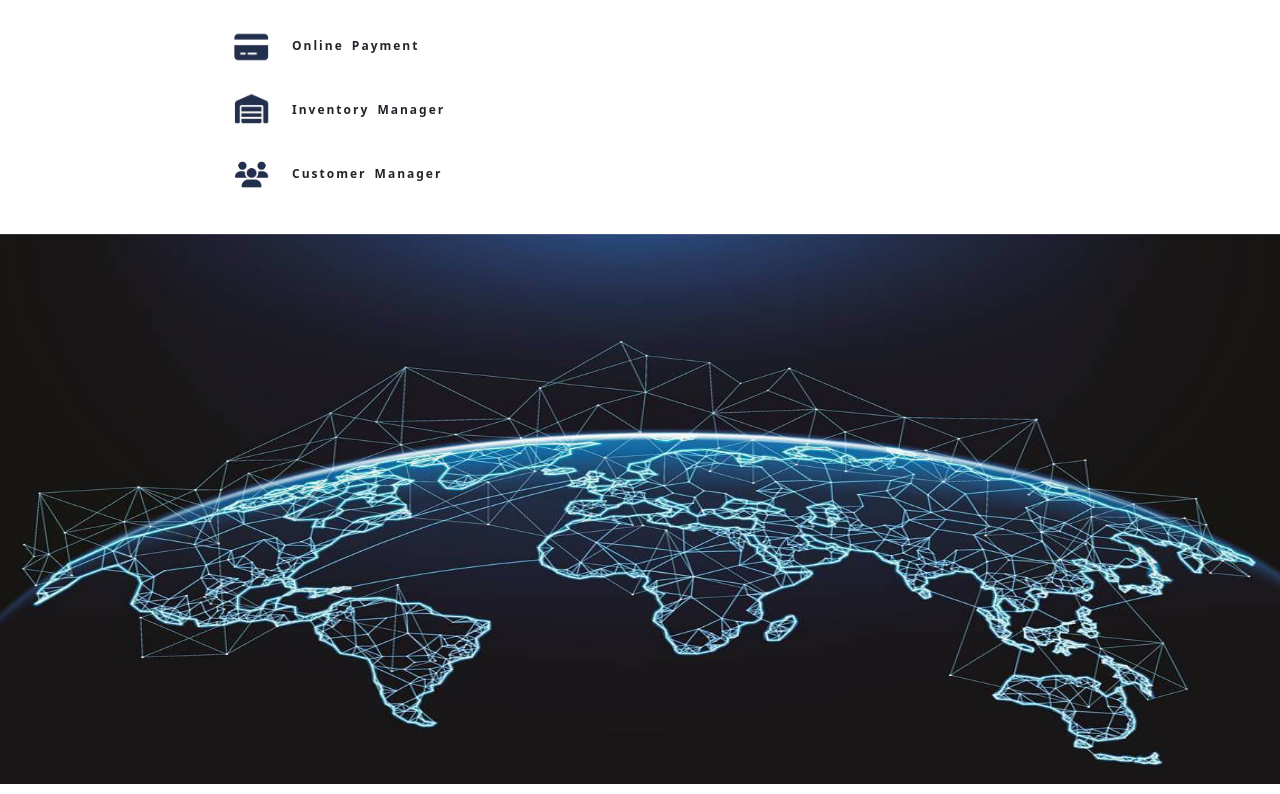
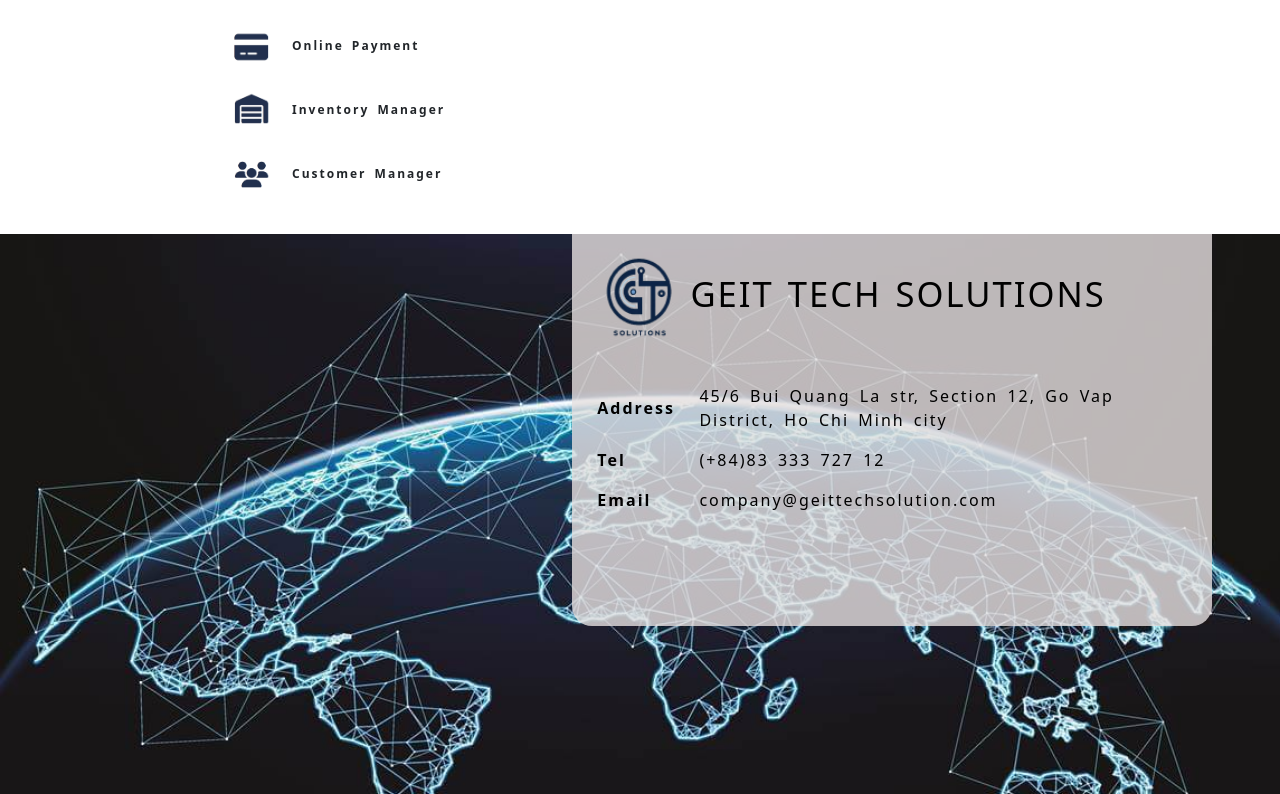
Before and after one commit to GeiT-Tech-Solutions/landing-page, a React (Create React App) app: page / in a window 1280 px wide. Shown: the part 3128-3922 px from the top of the page. Built offline with nearby package versions, Linux system fonts and the light colour scheme.

Commit message:
Done footer 90%

```diff
--- a/src/assets/styles/components/Footer.scss
+++ b/src/assets/styles/components/Footer.scss
@@ -1,5 +1,46 @@
 .img-footer {
     margin-top: 35px;
     width: 100%;
-    height: 550px;
+    height: 29vw;
 }
+
+.footer-background {
+    background-image: url("../../images/Footer/footer-bg.jpg");
+    background-size: cover;
+    background-position: center;
+    background-repeat: no-repeat;
+    height: 70vh;
+    position: relative;
+    margin-top: 2.7vw;
+
+    .footer-bg-content {
+        background: rgba($color: #e6e0e0, $alpha: 0.8);
+        color: black;
+        position: absolute;
+        width: 50%;
+        height: 70%;
+        top: 0;
+        right: 5.3vw;
+        padding: 1.05vw 5%;
+        margin-left: 12.5%;
+        border-radius: 0 0 20px 20px;
+        .contact-footer-overlay{
+            padding: 0;
+            margin: 0;
+            margin-top: 2.78vw;
+            margin-left: -2.1vw;
+        }
+        .resizeIconFooter {
+            width: 7.9vw;
+            height:7.9vw;
+         }
+        .footer-icon-title{
+           font-size: 2.7vw;
+        }
+        .contact-footer{
+            .contact-footer-para{
+                margin-left: 1vw;
+            }
+        }
+    }
+}
--- a/src/components/Footer.js
+++ b/src/components/Footer.js
@@ -1,11 +1,52 @@
 import React from 'react';
 import "../assets/styles/components/Footer.scss";
 import footerBackground from "../assets/images/Footer/footer-bg.jpg";
+import iconGT from "../assets/images/icons/logo.png";
+import { Container, Row, Navbar } from 'react-bootstrap';
+const Footer = () => (
+    <>
+        <div className='footer-background'>
+            <div className='footer-bg-overlay'></div>
+            <Container className="footer-bg-content ">
+                <Row>
+                    <div className="col-10">
+                        <Navbar.Brand href="#home" className="item-center">
+                            <div className="d-flex align-items-center">
+                                <img src={iconGT} className="resizeIconFooter" />
+                                <h4 className='footer-icon-title'>GEIT TECH SOLUTIONS</h4>
+                            </div>
+                        </Navbar.Brand>
+                    </div>
 
-const Footer = () => (
-    <footer>
-       <img src={footerBackground} className='img-footer'/>
-    </footer>
+                    <div className='col contact-footer-overlay'>
+                        <div className='col d-flex align-items-center contact-footer'>
+                            <p className='col-2'>
+                                <strong>Address</strong>
+                            </p>
+                            <p className='contact-footer-para col-10'>45/6 Bui Quang La str, Section 12, Go Vap District, Ho Chi Minh city </p>
+                        </div>
+
+                        <div className='col d-flex align-items-center contact-footer'>
+                            <p className='col-2'>
+                                <strong>Tel</strong>
+                            </p>
+                            <p className='contact-footer-para col-10'> (+84)83 333 727 12</p>
+                        </div>
+
+                        <div className='col d-flex align-items-center contact-footer'>
+                            <p className='col-2'>
+                                <strong>Email</strong>
+                            </p>
+                            <p className='contact-footer-para col-10'>company@geittechsolution.com</p>
+                        </div>
+                    </div>
+
+
+
+                </Row>
+            </Container>
+        </div>
+    </>
 );
 
 export default Footer;
--- a/src/components/SectionWhy.js
+++ b/src/components/SectionWhy.js
@@ -11,7 +11,7 @@ const SectionWhy = () => {
   return (
     <>
       <div className="why-bg">
-        <div className="why-bg-overlay"></div>
+        <div className="why-bg-overlay">
         <Container className="why-bg-content">
           <Row>
             <h2>Why Us?</h2>
@@ -34,6 +34,8 @@ const SectionWhy = () => {
             <img src={iconCost} />
           </div>
         </Container>
+        </div>
+
       </div>
     </>
   );
```
Also changed, not shown: src/assets/images/icons/footer.png (added).
